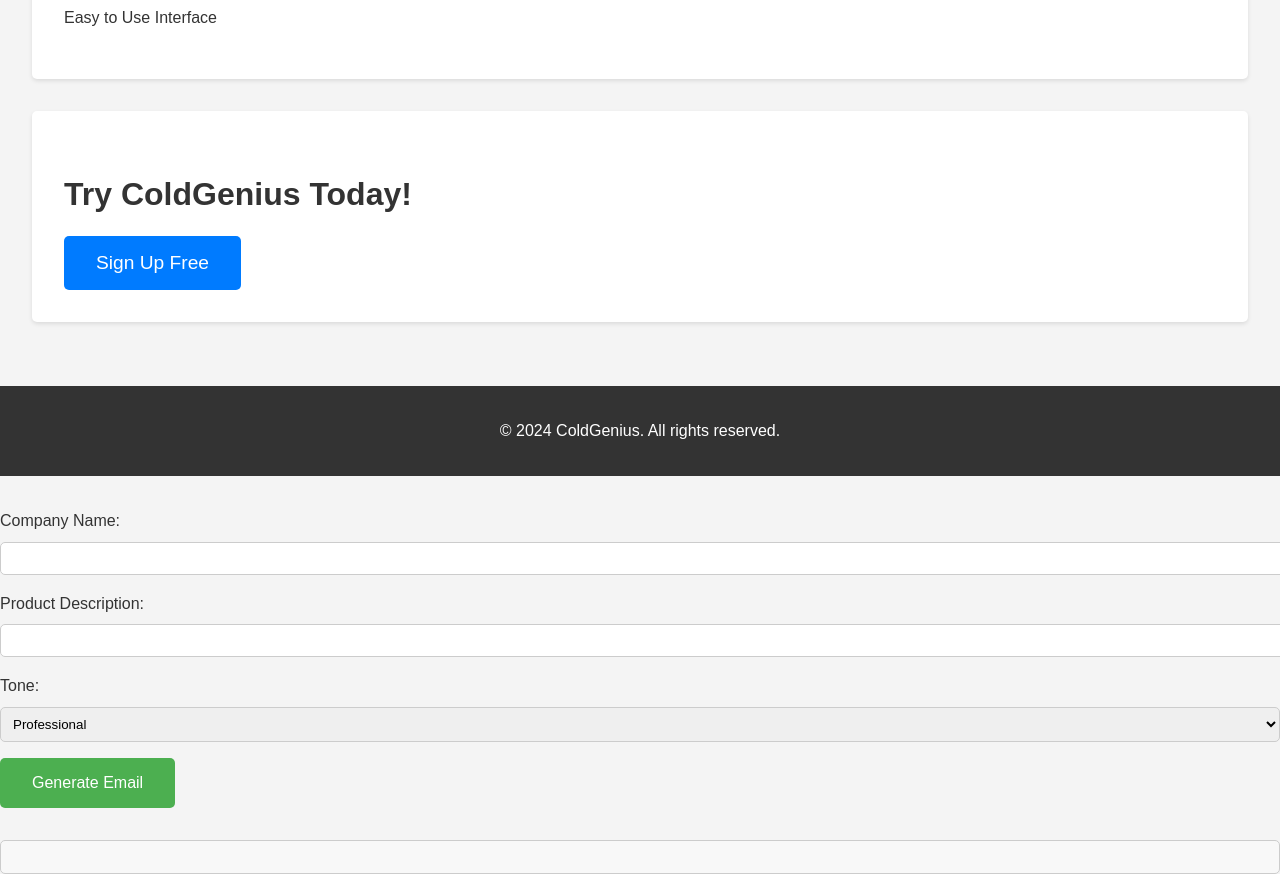
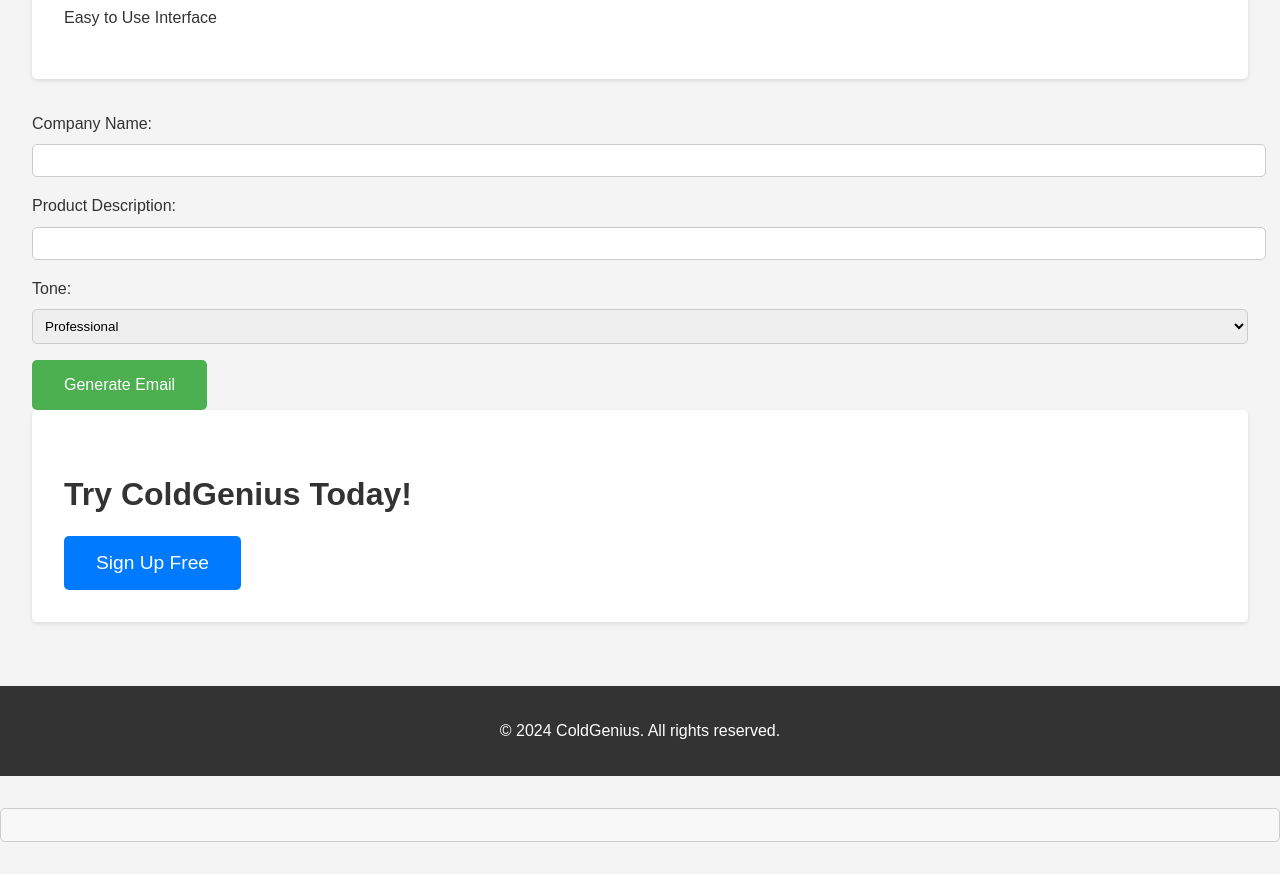
Before and after one commit to ColdGenius-team/coldgenius-frontend, a plain HTML site: page index.html in a window 1280 px wide. Shown: the part 676-1550 px from the top of the page. After the commit the page ends 1518 px from the top, so only its background shows below. Drawn offline with Linux system fonts and the light colour scheme.

Commit message:
Updated html and script.js file to move email section up on page

```diff
--- a/index.html
+++ b/index.html
@@ -25,7 +25,7 @@
                 <li>Easy to Use Interface</li>
             </ul>
         </section>
-        <section id="call-to-action">
+        <div id="emailFormContainer"></div> <section id="call-to-action">
             <h2>Try ColdGenius Today!</h2>
             <button>Sign Up Free</button>
         </section>
--- a/script.js
+++ b/script.js
@@ -45,7 +45,11 @@
 form.appendChild(toneSelect);
 form.appendChild(submitButton);
 
-document.body.appendChild(form);
+// Get the placeholder div by its ID
+const formContainer = document.getElementById('emailFormContainer');
+
+// Append the form to the placeholder div
+formContainer.appendChild(form);
 
 const resultDiv = document.createElement('div');
 resultDiv.id = 'result';
```
